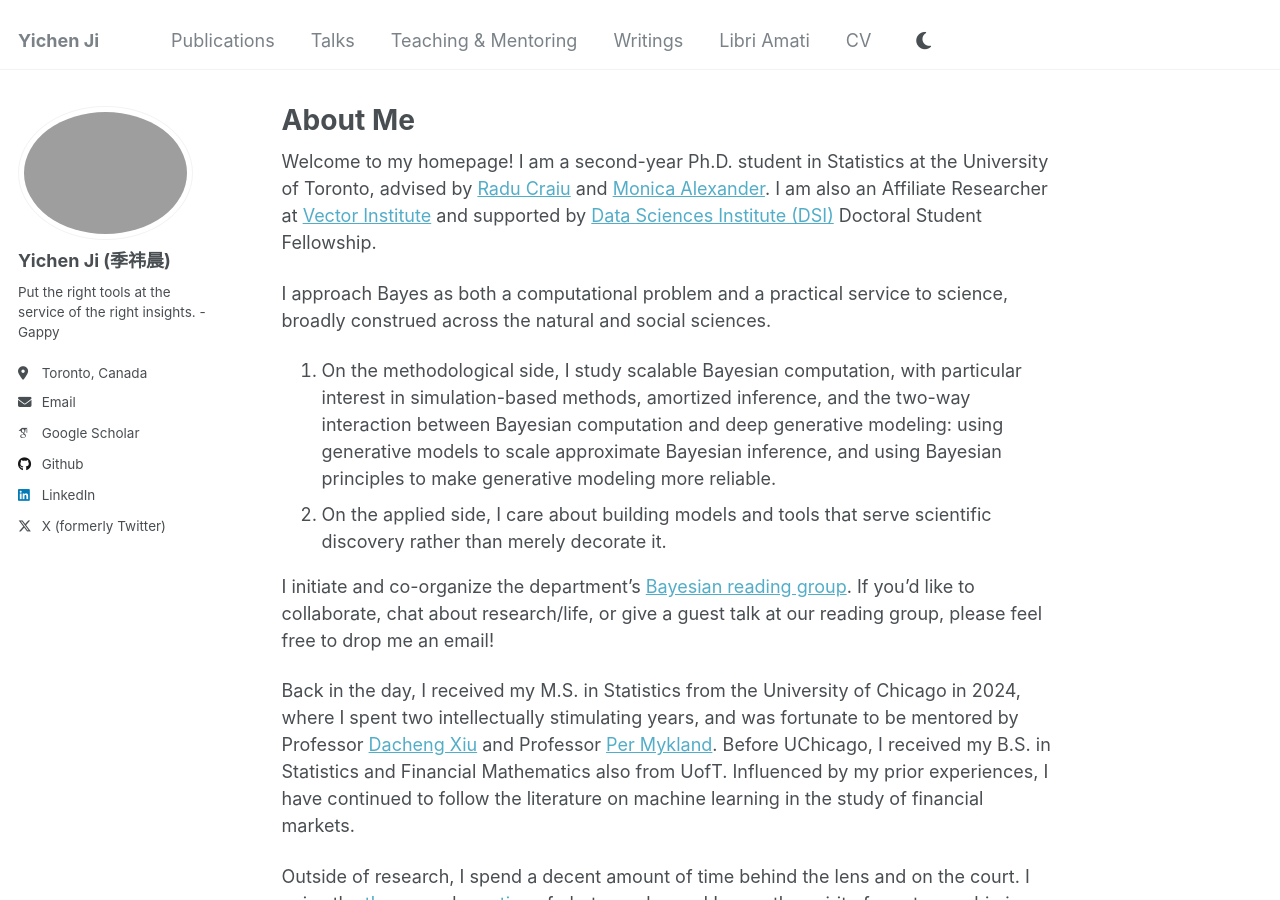
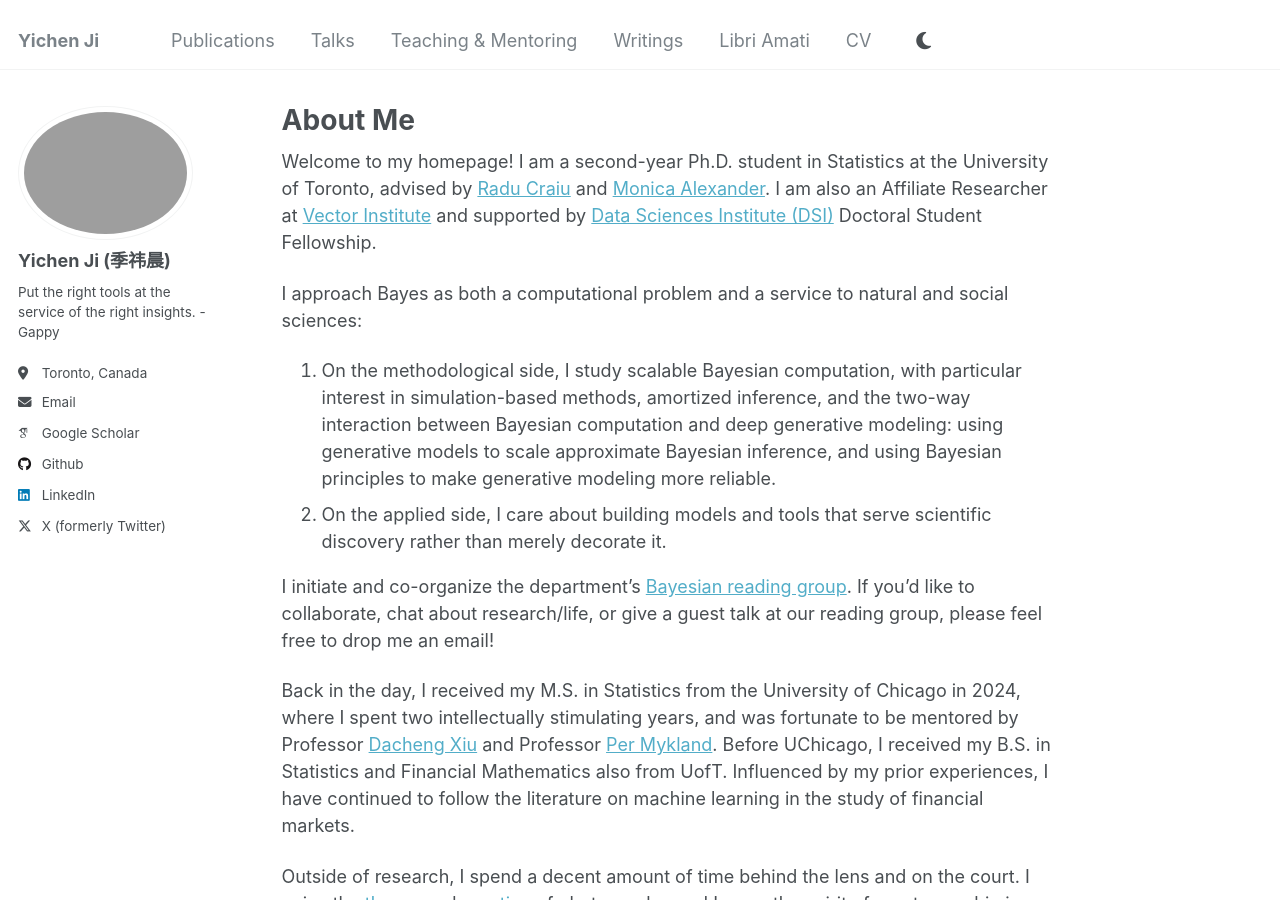
Before and after one commit to user-jiyichen/user-jiyichen.github.io, a Jekyll site: the page built from _pages/about.md, in a window 1280 px wide and 900 px high. Built offline with Jekyll 4.4.1, drawn with Linux system fonts in a browser that asks for light colours; some web fonts are replaced.

Commit message:
Update about.md

```diff
--- a/_pages/about.md
+++ b/_pages/about.md
@@ -9,7 +9,7 @@ redirect_from:
 
 Welcome to my homepage! I am a second-year Ph.D. student in Statistics at the University of Toronto, advised by [Radu Craiu](https://raducraiu.com/) and [Monica Alexander](https://www.monicaalexander.com/). I am also an Affiliate Researcher at [Vector Institute](https://vectorinstitute.ai/) and supported by [Data Sciences Institute (DSI)](https://datasciences.utoronto.ca/) Doctoral Student Fellowship.
 
-I approach Bayes as both a computational problem and a practical service to science, broadly construed across the natural and social sciences.
+I approach Bayes as both a computational problem and a service to natural and social sciences:
 1. On the methodological side, I study scalable Bayesian computation, with particular interest in simulation-based methods, amortized inference, and the two-way interaction between Bayesian computation and deep generative modeling: using generative models to scale approximate Bayesian inference, and using Bayesian principles to make generative modeling more reliable.
 2. On the applied side, I care about building models and tools that serve scientific discovery rather than merely decorate it.
 
```
